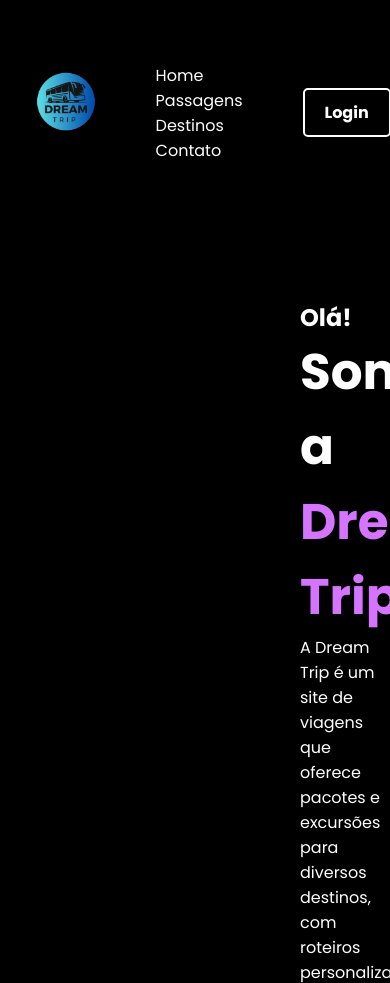
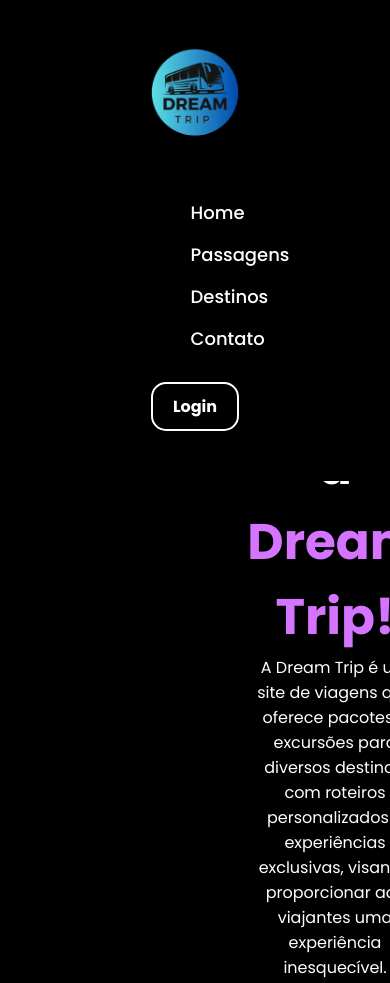
Before and after one commit to Roh1514/Dream-Trip, a plain HTML site: page index.html in a window 390 px wide. Shown: the top 983 px of the page. Drawn offline with Linux system fonts and the light colour scheme.

Commit message:
Add files via upload

```diff
--- a/index.html
+++ b/index.html
@@ -13,31 +13,22 @@
 
 <body>
     <header id="header">
-        <div class="container">
-
-            <div class="flex">
         <a href="index.html" class="logo-link">
             <img src="./style/logo.png" alt="Logo Dream Trip">
         </a><!--Logo Dream Trip-->
-                <nav>
+        <nav class="navbar">
             <ul>
-                        <li><a href="/cabecalho/home.html">Home</a></li>
-                        <li><a href="/cabecalho/passagens.html">Passagens</a></li>
-                        <li><a href="/cabecalho/destinos.html">Destinos</a></li>
-                        <li><a href="/cabecalho/suporte.html">Contato</a></li>
+                <a href="/cabecalho/home.html">Home</a>
+                <a href="/cabecalho/passagens.html">Passagens</a>
+                <a href="/cabecalho/destinos.html">Destinos</a>
+                <a href="/cabecalho/suporte.html">Contato</a>
             </ul>
         </nav>
-
         <div class="button-container">
             <a href="/cabecalho/login.html" class="login-button">Login</a>
         </div>
-
-            </div><!--Flex-->
-
-        </div><!--Container-->
     </header>
     <main class="apresentacao">
-        <section>
         <div class="banner"></div>
         <div class="container_text">
             <h2>Olá!</h2>
@@ -48,8 +39,10 @@
             </p>
         </div>
         <img class="apresentacao_imagem" src="./style/Imagem icones viagens.png" alt="Imagem de viagens">
-        </section>
 
+        <div class="container_text2">
+            <h1></h1>
+        </div>
     </main>
     <footer></footer>
 </body>
--- a/style/style.css
+++ b/style/style.css
@@ -6,19 +6,69 @@
     background-color: black;
 }
 
-html {
-    height: 100vh;
+@media screen and (max-width: 1080px) {
+    #header {
+        padding: 20px;
+        flex-direction: column;
+        align-items: flex-start;
+    }
+
+    .logo-link img {
+        width: 120px;
+        margin-bottom: 15px;
+    }
+
+    .navbar ul {
+        display: flex;
+        flex-direction: column;
+        gap: 15px;
+    }
+
+    .navbar ul a {
+        font-size: 16px;
+        margin-left: 0;
+        /* Remove o espaçamento lateral */
+    }
+
+    .button-container {
+        margin-top: 10px;
+        justify-content: flex-start;
+        /* Alinha o botão à esquerda */
+    }
+
+    .login-button {
+        font-size: 14px;
+        padding: 8px 15px;
+        /* Ajuste do botão */
+    }
+
+    .container_text {
+        margin-top: 400px;
+        margin-left: 20px;
+        margin-right: 20px;
+        text-align: center;
+    }
+
+    .text_dream_trip {
+        font-size: 28px;
+        /* Texto menor */
+    }
+
+    .apresentacao {
+        flex-direction: column;
+        /* Exibe elementos em coluna */
+        gap: 30px;
+    }
+
+    .apresentacao_imagem {
+        width: 100%;
+        height: auto;
+        margin-top: 10%;
+    }
 }
 
-.container {
-    max-width: 1280px;
-    margin: auto;
-}
-
-.flex {
-    display: flex;
-    align-items: center;
-    justify-content: space-between;
+html {
+    height: 200vh;
 }
 
 .logo-link {
@@ -26,7 +76,7 @@
 }
 
 .logo-link img {
-    width: 100px;
+    width: 150px;
     transition: transform 0.3s;
 }
 
@@ -34,27 +84,43 @@
     transform: scale(1.1);
 }
 
-header {
-    width: 100%;
-    padding: 60px 4%;
-    position: fixed;
+#header {
+    position: absolute;
     top: 0;
     left: 0;
+    width: 100%;
+    padding: 30px 100px;
+    display: flex;
+    justify-content: space-between;
+    align-items: center;
+    z-index: 10000;
 }
 
-header ul {
-    list-style-type: none;
+.navbar ul a {
+    position: relative;
+    font-size: 18px;
+    color: #ffffff;
+    font-weight: 500;
+    text-decoration: none;
+    margin-left: 90px;
 }
 
-header ul li {
-    display: inline-block;
-    margin: 0 40px;
+.navbar ul a::before {
+    content: '';
+    position: absolute;
+    top: 100%;
+    left: 0;
+    width: 0;
+    height: 2px;
+    background: #ffffff;
+    transition: .3s;
 }
 
-header ul li a {
-    text-decoration: none;
-    color: #ffffff;
+
+.navbar ul a:hover::before {
+    width: 100%;
 }
+
 
 .button-container {
     display: flex;
@@ -68,7 +134,7 @@
     color: #ffffff;
     border: 2px solid #ffffff;
     padding: 10px 20px;
-    border-radius: 5px;
+    border-radius: 15px;
     font-size: 16px;
     font-weight: bold;
     cursor: pointer;
@@ -91,12 +157,22 @@
     font-size: 50px;
 }
 
+.apresentacao {
+    display: flex;
+    align-items: center;
+    gap: 20px;
+}
+
+
 .dream_trip {
     color: #D575FF;
 }
 
 .apresentacao_imagem {
-    width: 50%;
+    width: 670px;
+    height: auto;
+    margin-top: 17%;
+    margin-right: 140px;
 }
 
 
```
Also changed, not shown: style/Imagem icones viagens.png. Lines whose indentation alone changed are shown as unchanged.
